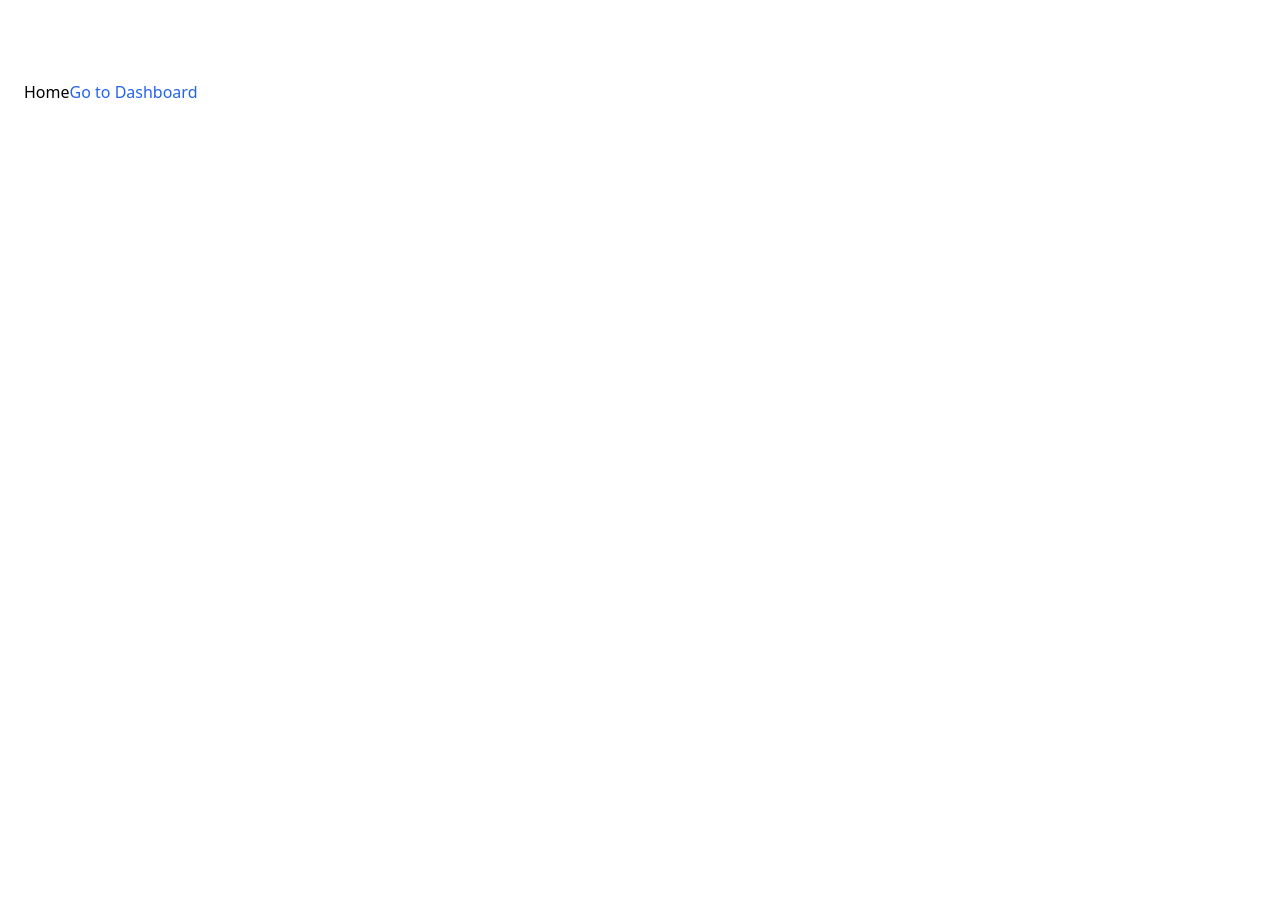
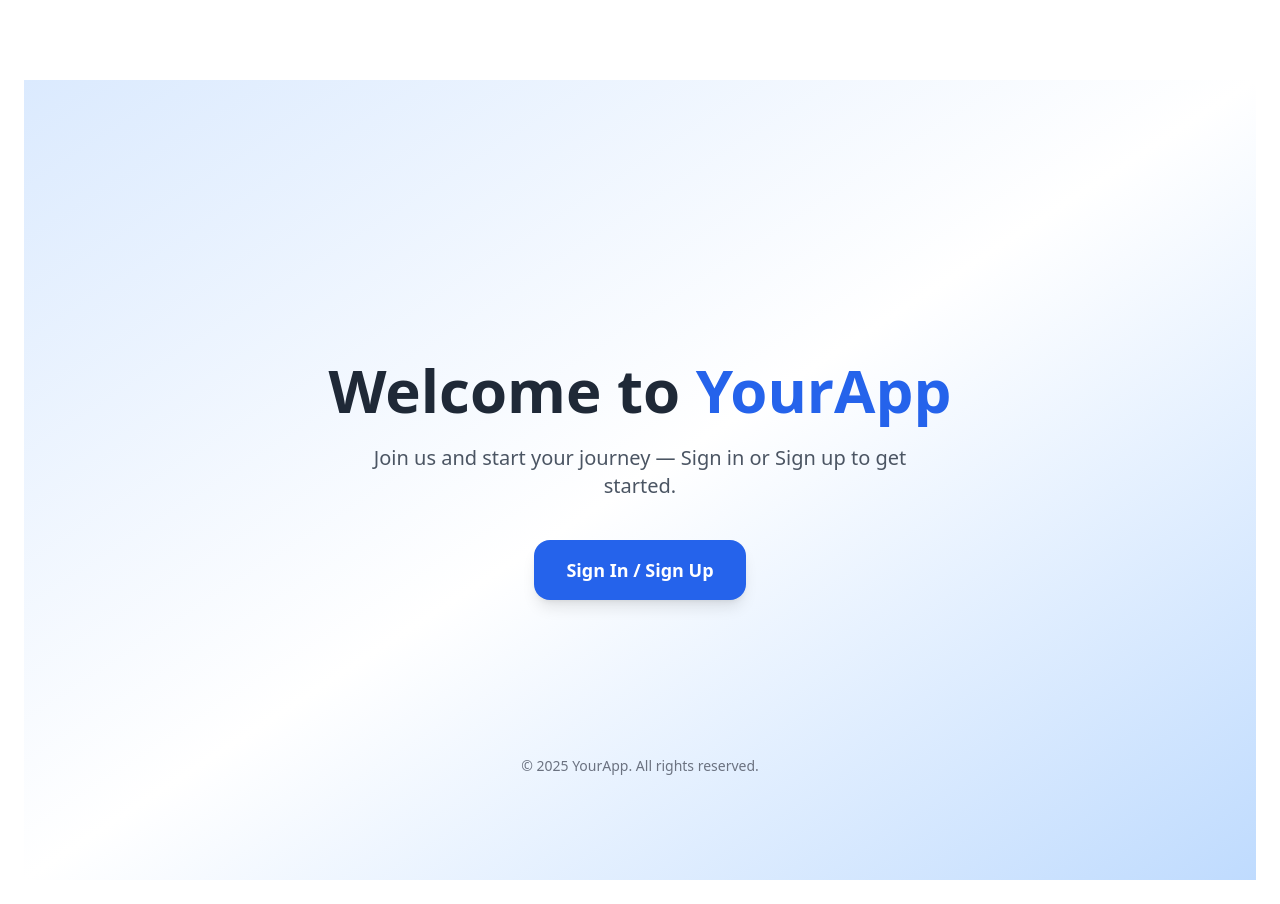
Before and after one commit to Yuvaraj-0/linkb, a React (Vite) app: page / in a window 1280 px wide. Before the commit the page ends 800 px from the top, so only its background shows below. Built offline with nearby package versions, Linux system fonts and the light colour scheme.

Commit message:
Update Home.jsx

```diff
--- a/src/pages/Home.jsx
+++ b/src/pages/Home.jsx
@@ -1,15 +1,28 @@
-import React from 'react'
-import { Link } from 'react-router-dom'
+import React from "react";
+import { Link } from "react-router-dom";
 
 const Home = () => {
   return (
-    <div>Home
+    <div className="h-screen flex flex-col items-center justify-center bg-gradient-to-br from-blue-100 via-white to-blue-200 text-center px-4">
+      <h1 className="text-5xl md:text-6xl font-extrabold text-gray-800 mb-6">
+        Welcome to <span className="text-blue-600">YourApp</span>
+      </h1>
+      <p className="text-gray-600 text-lg md:text-xl mb-10 max-w-xl">
+        Join us and start your journey — Sign in or Sign up to get started.
+      </p>
 
-      <Link to="/dashboard" className="text-blue-600 font-medium hover:underline">
-            Go to Dashboard
-          </Link>
+      <Link
+        to="/signin"
+        className="bg-blue-600 text-white px-8 py-4 rounded-2xl shadow-lg hover:bg-blue-700 hover:scale-105 transition-all duration-300 text-lg font-semibold"
+      >
+        Sign In / Sign Up
+      </Link>
+
+      <footer className="absolute bottom-6 text-gray-500 text-sm">
+        © {new Date().getFullYear()} YourApp. All rights reserved.
+      </footer>
     </div>
-  )
-}
+  );
+};
 
-export default Home
+export default Home;
```
